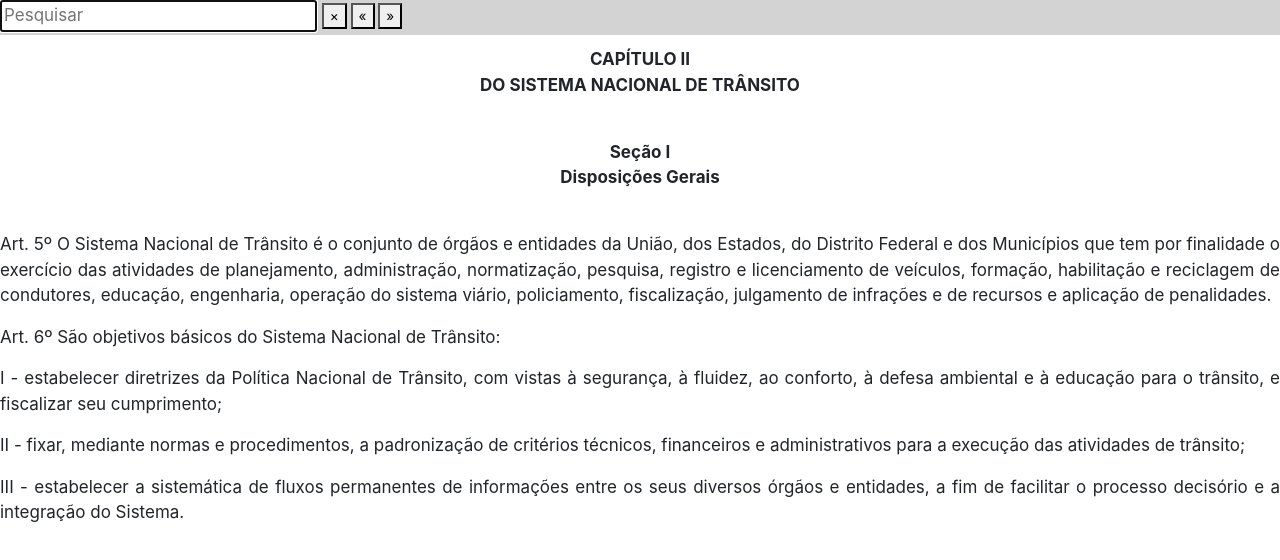
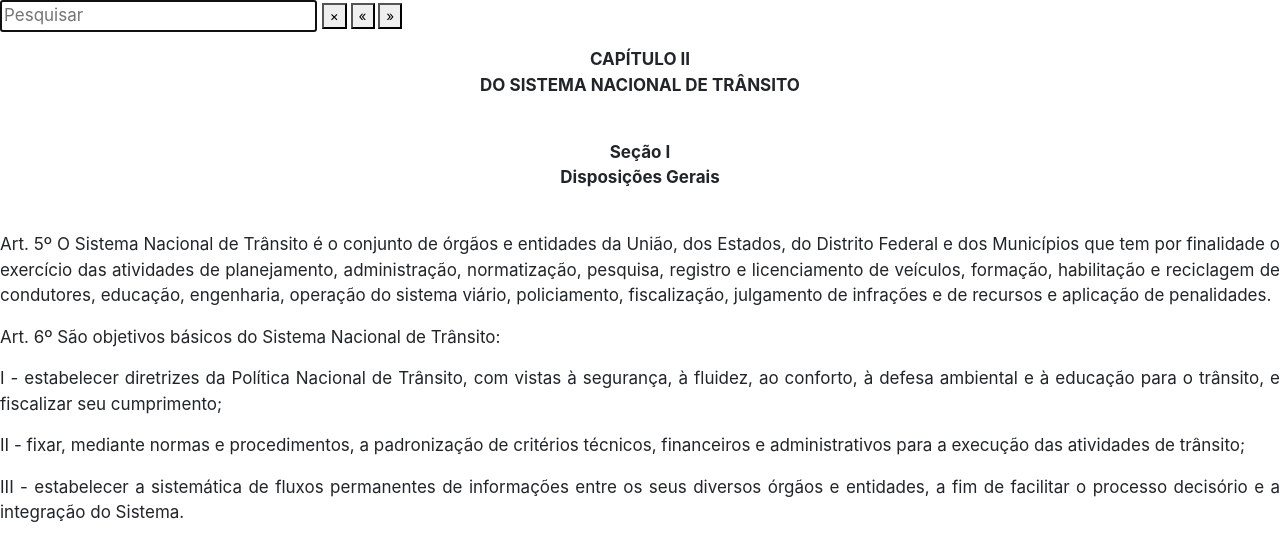
Before and after one commit to grupoalvo/Ctbcap2s1, a plain HTML site: page index.html in a window 1280 px wide. Drawn offline with nearby package versions, Linux system fonts and the light colour scheme.

Commit message:
Update index.html

```diff
--- a/index.html
+++ b/index.html
@@ -23,7 +23,7 @@
 
         <!--Começo da página-->
         <div class="header">
-            <form style="position: fixed; margin: 0px; background-color: lightgray; width: 100%; height: 35px">
+            <form style="position: fixed; margin: 0px; background-color: rgb(255, 255, 255); width: 100%; height: 35px">
                 <p><input id="keywords" size="24" placeholder="Pesquisar" autofocus>
                     <small>
                             <span id="counter" style="color: blue;"><!-- --></span>
```
